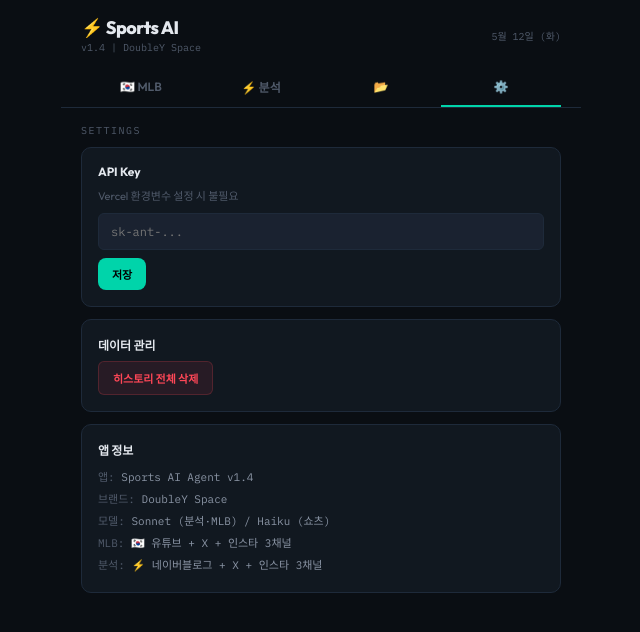
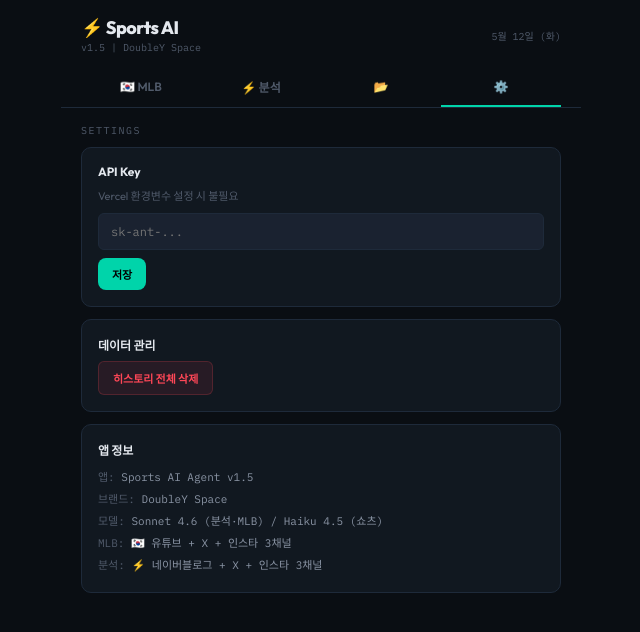
Before and after one commit to enochpark09-ops/sports-agent-pwa, a React (Vite) app: page / in a window 1280 px wide. Both pictures are taken after a click on the button "⚙️". Shown: the top 632 px of the page, without its empty margins (319-959 px from the left). Built offline with nearby package versions, Linux system fonts and the light colour scheme.

Commit message:
Add files via upload

```diff
--- a/package.json
+++ b/package.json
@@ -1,7 +1,7 @@
 {
   "name": "sports-agent-pwa",
   "private": true,
-  "version": "1.4.0",
+  "version": "1.5.0",
   "type": "module",
   "scripts": {
     "dev": "vite",
--- a/src/App.jsx
+++ b/src/App.jsx
@@ -1,6 +1,6 @@
 import { useState, useEffect, useRef } from "react";
 
-const SONNET = "claude-sonnet-4-20250514";
+const SONNET = "claude-sonnet-4-6";
 const HAIKU = "claude-haiku-4-5-20251001";
 
 const T = {
@@ -538,9 +538,9 @@
       <div style={{ padding: 16, background: T.surface, borderRadius: 10, border: `1px solid ${T.border}` }}>
         <div style={{ fontSize: 12, fontWeight: 700, color: T.text, marginBottom: 8 }}>앱 정보</div>
         <div style={{ fontSize: 11, color: T.muted, lineHeight: 2, fontFamily: mono }}>
-          <div><span style={{ color: T.dim }}>앱:</span> Sports AI Agent v1.4</div>
+          <div><span style={{ color: T.dim }}>앱:</span> Sports AI Agent v1.5</div>
           <div><span style={{ color: T.dim }}>브랜드:</span> DoubleY Space</div>
-          <div><span style={{ color: T.dim }}>모델:</span> Sonnet (분석·MLB) / Haiku (쇼츠)</div>
+          <div><span style={{ color: T.dim }}>모델:</span> Sonnet 4.6 (분석·MLB) / Haiku 4.5 (쇼츠)</div>
           <div><span style={{ color: T.dim }}>MLB:</span> 🇰🇷 유튜브 + X + 인스타 3채널</div>
           <div><span style={{ color: T.dim }}>분석:</span> ⚡ 네이버블로그 + X + 인스타 3채널</div>
         </div>
@@ -570,7 +570,7 @@
       <style>{CSS}</style>
       <div style={{ padding: "16px 20px 0", borderBottom: `1px solid ${T.border}` }}>
         <div style={{ display: "flex", alignItems: "center", justifyContent: "space-between", marginBottom: 14 }}>
-          <div><div style={{ fontSize: 18, fontWeight: 800, letterSpacing: -0.5 }}><span style={{ color: T.accent }}>⚡</span> Sports AI</div><div style={{ fontSize: 10, fontFamily: mono, color: T.dim, marginTop: 2 }}>v1.4 | DoubleY Space</div></div>
+          <div><div style={{ fontSize: 18, fontWeight: 800, letterSpacing: -0.5 }}><span style={{ color: T.accent }}>⚡</span> Sports AI</div><div style={{ fontSize: 10, fontFamily: mono, color: T.dim, marginTop: 2 }}>v1.5 | DoubleY Space</div></div>
           <div style={{ fontSize: 10, fontFamily: mono, color: T.dim, textAlign: "right" }}>{new Date().toLocaleDateString("ko-KR", { month: "short", day: "numeric", weekday: "short" })}</div>
         </div>
         <div style={{ display: "flex", gap: 0 }}>{tabs.map(t => (<button key={t.id} onClick={() => setTab(t.id)} style={{ flex: 1, padding: "10px 0", fontSize: 12, fontFamily: font, fontWeight: 600, cursor: "pointer", background: "none", border: "none", color: tab === t.id ? T.accent : T.dim, borderBottom: `2px solid ${tab === t.id ? T.accent : "transparent"}`, transition: "all 0.15s" }}>{t.label}</button>))}</div>
```
